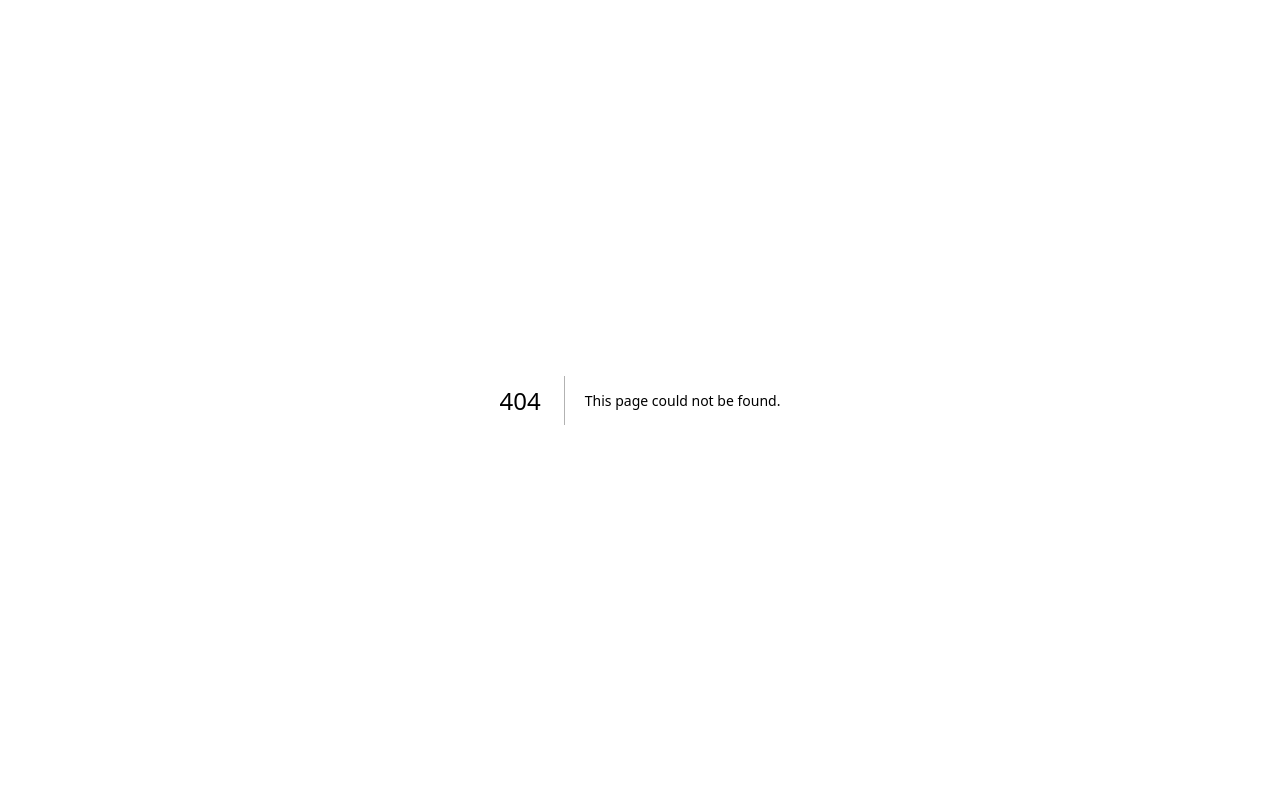
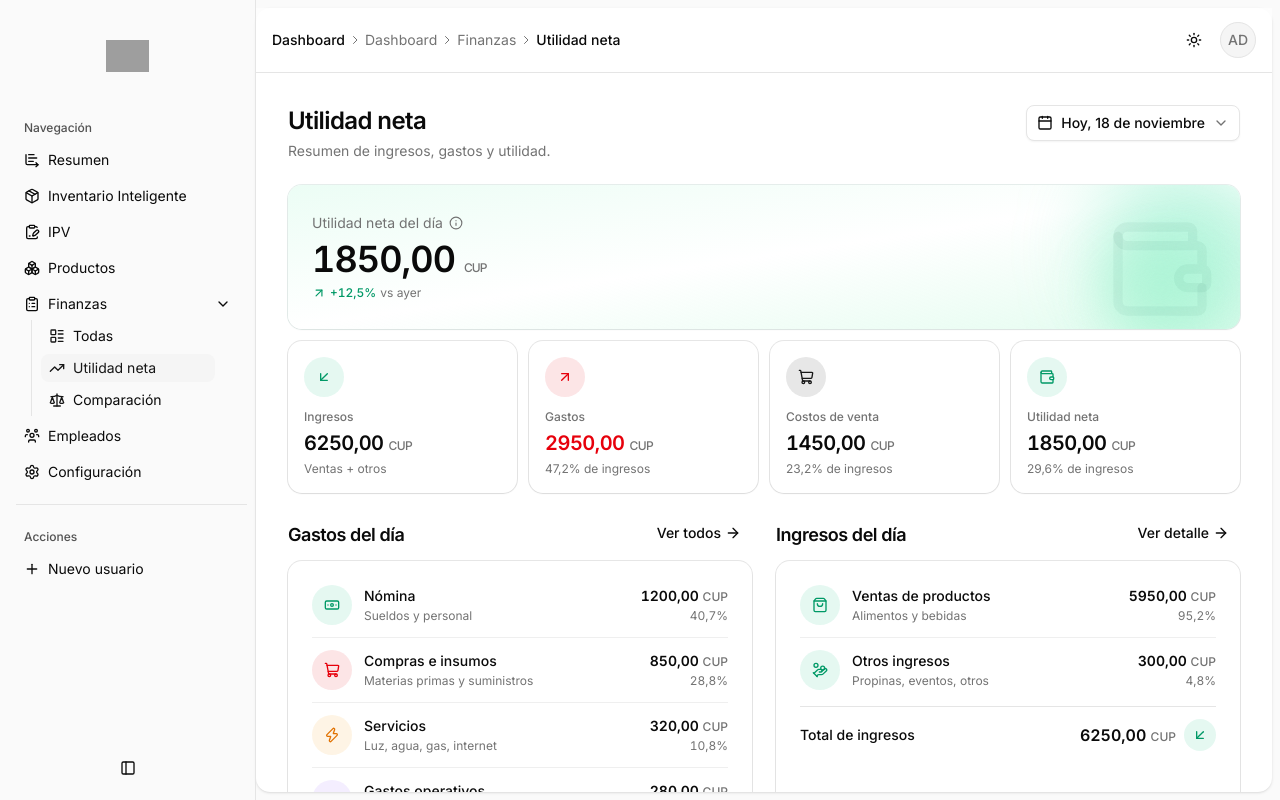
Before and after one commit to Pelaeezzz/business-admin, a Next.js app: page /dashboard/finanzas/utilidad-neta in a window 1280 px wide. Before the commit this address had no page. Built offline with nearby package versions, Linux system fonts and the light colour scheme; grey boxes are pictures that could not be loaded.

Commit message:
feat(finance): added net income sections

```diff
--- /dev/null
+++ b/src/app/dashboard/finanzas/utilidad-neta/page.tsx
@@ -0,0 +1,5 @@
+import NetIncomeContainer from "@/features/finance/net-income/net-income-container";
+
+export default function UtilidadNetaPage() {
+  return <NetIncomeContainer />;
+}
--- /dev/null
+++ b/src/features/finance/net-income/net-income-container.tsx
@@ -0,0 +1,78 @@
+"use client";
+
+import { useMemo, useState } from "react";
+
+import { netIncomeData } from "@/mocks/finance";
+import type { NetIncomeBreakdownItem } from "@/types/finance";
+
+import { FinanceHeader } from "../sections/finance-header";
+import { DailyExpensesSection } from "./sections/daily-expenses-section";
+import { DailyIncomeSection } from "./sections/daily-income-section";
+import { MonthlyNetIncomeSection } from "./sections/monthly-net-income-section";
+import { NetIncomeSummarySection } from "./sections/net-income-summary-section";
+
+function withPercentages(expenses: NetIncomeBreakdownItem[], total: number) {
+  return expenses.map((expense) => ({
+    ...expense,
+    percentage: total > 0 ? (expense.amount / total) * 100 : 0,
+  }));
+}
+
+export default function NetIncomeContainer() {
+  const { summary: baseSummary, incomes, monthly } = netIncomeData;
+  const [expenses, setExpenses] = useState<NetIncomeBreakdownItem[]>(
+    () => netIncomeData.expenses,
+  );
+
+  const totalExpenses = useMemo(
+    () => expenses.reduce((total, expense) => total + expense.amount, 0),
+    [expenses],
+  );
+
+  const expensesWithPercentages = useMemo(
+    () => withPercentages(expenses, totalExpenses),
+    [expenses, totalExpenses],
+  );
+
+  const summary = useMemo(
+    () => ({
+      ...baseSummary,
+      totalExpenses,
+      netIncome:
+        baseSummary.totalIncome - baseSummary.costOfSales - totalExpenses,
+    }),
+    [baseSummary, totalExpenses],
+  );
+
+  function handleAddExpense(expense: NetIncomeBreakdownItem) {
+    setExpenses((current) => [...current, expense]);
+  }
+
+  return (
+    <div className="flex flex-col gap-6">
+      <FinanceHeader
+        title="Utilidad neta"
+        description="Resumen de ingresos, gastos y utilidad."
+      />
+
+      <NetIncomeSummarySection summary={summary} />
+
+      <div className="grid gap-6 lg:grid-cols-2">
+        <DailyExpensesSection
+          expenses={expensesWithPercentages}
+          total={summary.totalExpenses}
+          currency={summary.currency}
+          onAddExpense={handleAddExpense}
+        />
+
+        <DailyIncomeSection
+          incomes={incomes}
+          total={summary.totalIncome}
+          currency={summary.currency}
+        />
+      </div>
+
+      <MonthlyNetIncomeSection data={monthly} />
+    </div>
+  );
+}
--- /dev/null
+++ b/src/features/finance/net-income/sections/daily-expenses-section.tsx
@@ -0,0 +1,47 @@
+import { Card, CardContent } from "@/components/ui/card";
+import { SectionHeader } from "@/components/finance/section-header";
+import type { CurrencyCode, NetIncomeBreakdownItem } from "@/types/finance";
+
+import { AddExpenseDialog } from "../components/add-expense-dialog";
+import { NetIncomeBreakdownDialog } from "../components/net-income-breakdown-dialog";
+import { NetIncomeBreakdownList } from "../components/net-income-breakdown-list";
+
+interface DailyExpensesSectionProps {
+  expenses: NetIncomeBreakdownItem[];
+  total: number;
+  currency: CurrencyCode;
+  onAddExpense: (expense: NetIncomeBreakdownItem) => void;
+}
+
+export function DailyExpensesSection({
+  expenses,
+  total,
+  currency,
+  onAddExpense,
+}: DailyExpensesSectionProps) {
+  return (
+    <section id="gastos-del-dia" className="flex flex-col gap-3">
+      <SectionHeader
+        title="Gastos del día"
+        action={
+          <NetIncomeBreakdownDialog
+            title="Gastos del día"
+            description="Detalle de los gastos registrados durante la jornada."
+            triggerLabel="Ver todos"
+            items={expenses}
+            currency={currency}
+            total={total}
+          />
+        }
+      />
+
+      <Card className="h-full">
+        <CardContent className="flex flex-col gap-4">
+          <NetIncomeBreakdownList items={expenses} currency={currency} />
+
+          <AddExpenseDialog currency={currency} onAdd={onAddExpense} />
+        </CardContent>
+      </Card>
+    </section>
+  );
+}
--- /dev/null
+++ b/src/features/finance/net-income/sections/daily-income-section.tsx
@@ -0,0 +1,60 @@
+import { ArrowDownLeftIcon } from "lucide-react";
+
+import { Card, CardContent } from "@/components/ui/card";
+import { CurrencyAmount } from "@/components/finance/currency-amount";
+import { SectionHeader } from "@/components/finance/section-header";
+import type { CurrencyCode, NetIncomeBreakdownItem } from "@/types/finance";
+
+import { NetIncomeBreakdownDialog } from "../components/net-income-breakdown-dialog";
+import { NetIncomeBreakdownList } from "../components/net-income-breakdown-list";
+
+interface DailyIncomeSectionProps {
+  incomes: NetIncomeBreakdownItem[];
+  total: number;
+  currency: CurrencyCode;
+}
+
+export function DailyIncomeSection({
+  incomes,
+  total,
+  currency,
+}: DailyIncomeSectionProps) {
+  return (
+    <section id="ingresos-del-dia" className="flex flex-col gap-3">
+      <SectionHeader
+        title="Ingresos del día"
+        action={
+          <NetIncomeBreakdownDialog
+            title="Ingresos del día"
+            description="Detalle de los ingresos registrados durante la jornada."
+            triggerLabel="Ver detalle"
+            items={incomes}
+            currency={currency}
+            total={total}
+          />
+        }
+      />
+
+      <Card className="h-full">
+        <CardContent className="flex flex-col gap-4">
+          <NetIncomeBreakdownList items={incomes} currency={currency} />
+
+          <div className="flex items-center justify-between gap-3 border-t pt-3">
+            <span className="text-sm font-medium">Total de ingresos</span>
+
+            <div className="flex items-center gap-2">
+              <CurrencyAmount
+                amount={total}
+                currency={currency}
+                className="text-base font-semibold"
+              />
+              <span className="flex size-8 items-center justify-center rounded-full bg-emerald-500/10 text-emerald-600 dark:text-emerald-400">
+                <ArrowDownLeftIcon className="size-4" aria-hidden="true" />
+              </span>
+            </div>
+          </div>
+        </CardContent>
+      </Card>
+    </section>
+  );
+}
--- /dev/null
+++ b/src/features/finance/net-income/sections/monthly-net-income-section.tsx
@@ -0,0 +1,58 @@
+"use client";
+
+import { FileTextIcon } from "lucide-react";
+
+import { Button } from "@/components/ui/button";
+import { Card, CardContent } from "@/components/ui/card";
+import { CurrencyAmount } from "@/components/finance/currency-amount";
+import { TrendIndicator } from "@/components/finance/trend-indicator";
+import type { MonthlyNetIncome } from "@/types/finance";
+
+interface MonthlyNetIncomeSectionProps {
+  data: MonthlyNetIncome;
+  onReport?: () => void;
+}
+
+export function MonthlyNetIncomeSection({
+  data,
+  onReport,
+}: MonthlyNetIncomeSectionProps) {
+  function handleReport() {
+    if (onReport) {
+      onReport();
+      return;
+    }
+
+    window.print();
+  }
+
+  return (
+    <Card>
+      <CardContent className="flex flex-col gap-4 sm:flex-row sm:items-center sm:justify-between">
+        <div className="flex flex-col gap-1">
+          <p className="text-sm font-medium text-muted-foreground">
+            Utilidad neta acumulada (mes)
+          </p>
+
+          <div className="flex flex-wrap items-center gap-x-3 gap-y-1">
+            <CurrencyAmount
+              amount={data.netIncome}
+              currency={data.currency}
+              className="text-2xl font-semibold tracking-tight"
+            />
+
+            <TrendIndicator
+              value={data.changePercentage}
+              label="vs mes anterior"
+            />
+          </div>
+        </div>
+
+        <Button type="button" variant="outline" onClick={handleReport}>
+          <FileTextIcon />
+          Reporte financiero
+        </Button>
+      </CardContent>
+    </Card>
+  );
+}
--- /dev/null
+++ b/src/features/finance/net-income/sections/net-income-summary-section.tsx
@@ -0,0 +1,76 @@
+import { formatPercentage } from "@/lib/format";
+import type { NetIncomeSummary } from "@/types/finance";
+
+import { NetIncomeHero } from "../components/net-income-hero";
+import { NetIncomeMetricCard } from "../components/net-income-metric-card";
+
+interface NetIncomeSummarySectionProps {
+  summary: NetIncomeSummary;
+}
+
+function shareOfIncome(value: number, totalIncome: number) {
+  if (totalIncome <= 0) {
+    return 0;
+  }
+
+  return (value / totalIncome) * 100;
+}
+
+export function NetIncomeSummarySection({
+  summary,
+}: NetIncomeSummarySectionProps) {
+  const expenseShare = shareOfIncome(
+    summary.totalExpenses,
+    summary.totalIncome,
+  );
+  const costShare = shareOfIncome(summary.costOfSales, summary.totalIncome);
+  const netShare = shareOfIncome(summary.netIncome, summary.totalIncome);
+
+  return (
+    <section className="flex flex-col gap-3">
+      <NetIncomeHero
+        amount={summary.netIncome}
+        currency={summary.currency}
+        changePercentage={summary.changePercentage}
+      />
+
+      <div className="grid gap-3 sm:grid-cols-2 xl:grid-cols-4">
+        <NetIncomeMetricCard
+          label="Ingresos"
+          amount={summary.totalIncome}
+          currency={summary.currency}
+          description="Ventas + otros"
+          icon="arrow-down-left"
+          tone="success"
+        />
+
+        <NetIncomeMetricCard
+          label="Gastos"
+          amount={summary.totalExpenses}
+          currency={summary.currency}
+          description={`${formatPercentage(expenseShare)} de ingresos`}
+          icon="arrow-up-right"
+          tone="danger"
+        />
+
+        <NetIncomeMetricCard
+          label="Costos de venta"
+          amount={summary.costOfSales}
+          currency={summary.currency}
+          description={`${formatPercentage(costShare)} de ingresos`}
+          icon="shopping-cart"
+          tone="info"
+        />
+
+        <NetIncomeMetricCard
+          label="Utilidad neta"
+          amount={summary.netIncome}
+          currency={summary.currency}
+          description={`${formatPercentage(netShare)} de ingresos`}
+          icon="wallet"
+          tone="success"
+        />
+      </div>
+    </section>
+  );
+}
```
